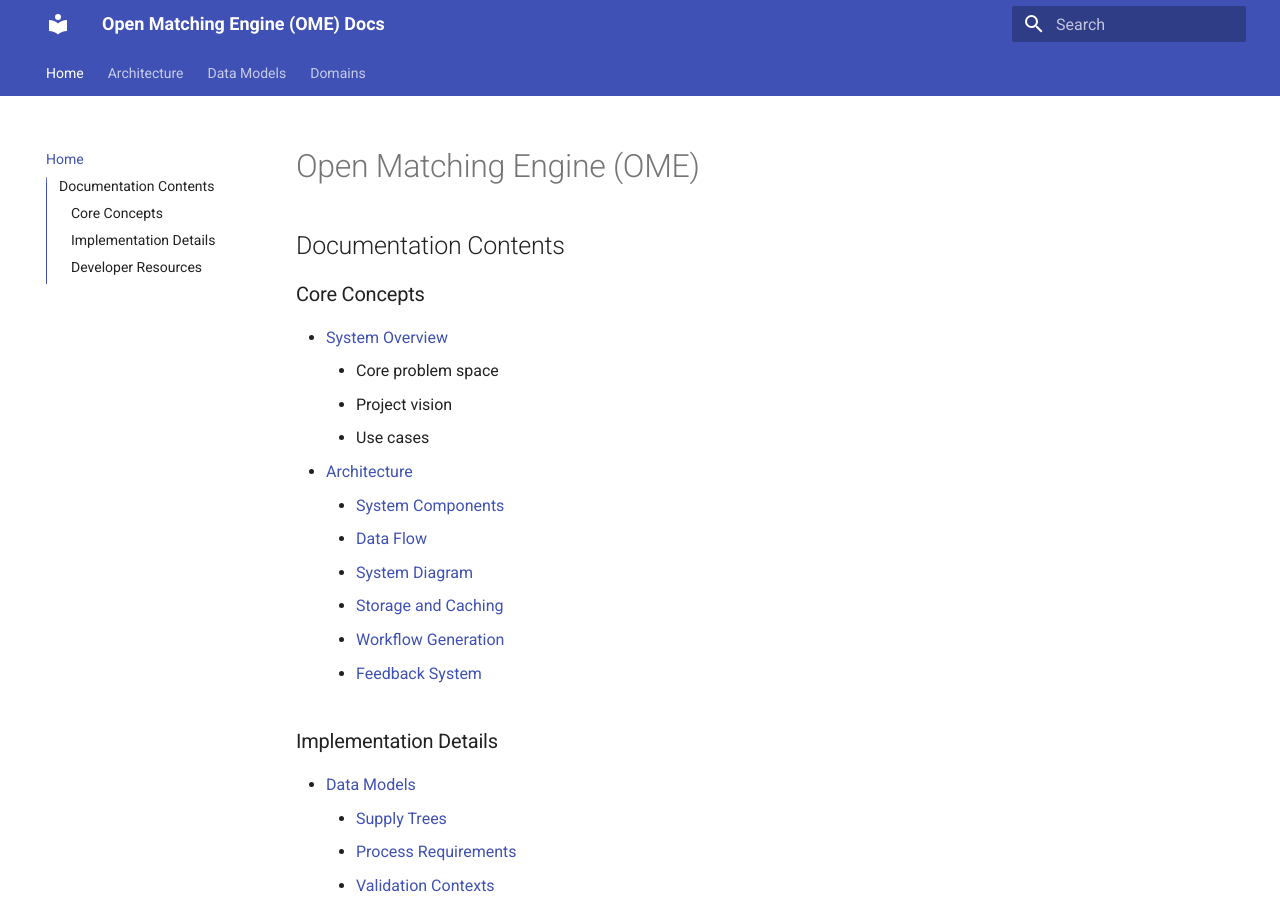
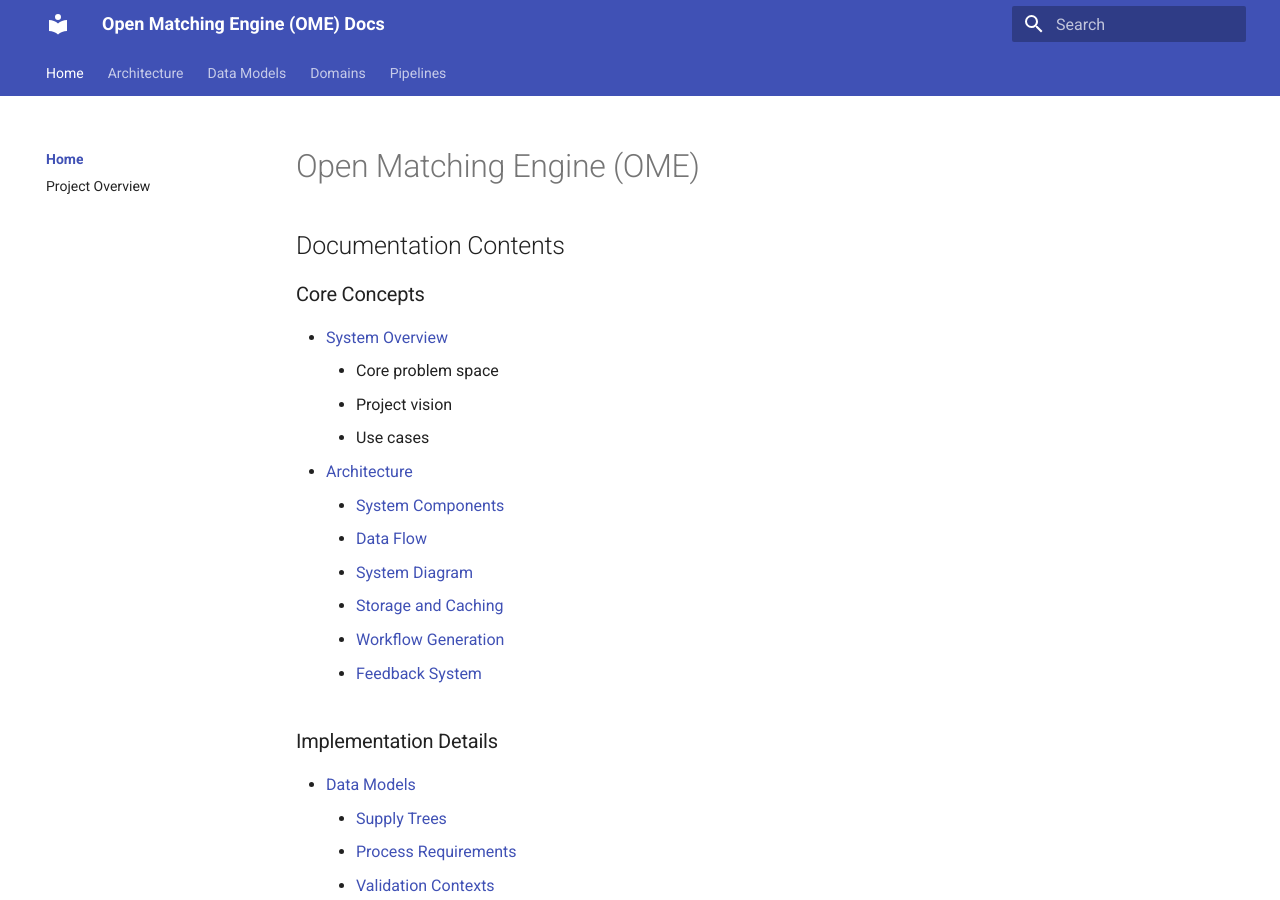
Before and after one commit to helpfulengineering/supply-graph-ai, an MkDocs documentation site: the page built from docs/index.md, in a window 1280 px wide and 900 px high. Built offline with MkDocs 1.6.1 and Material for MkDocs 9.7.7, drawn with Linux system fonts in a browser that asks for light colours; some of the changed lines change nothing that is shown.

Commit message:
mkdocs.yml updates

```diff
--- a/mkdocs.yml
+++ b/mkdocs.yml
@@ -4,6 +4,8 @@
   features:
     - navigation.tabs
     - navigation.sections
+    - navigation.expand
+    - navigation.indexes
     - toc.integrate
     - navigation.top
     - search.suggest
@@ -29,10 +31,25 @@
   - pymdownx.mark
   - attr_list
   - md_in_html
+
 nav:
-  - Home: index.md
-  - Architecture: architecture/index.md
-  - Data Models: models/index.md
+  - Home:
+    - Overview: index.md
+    - Project Overview: overview.md
+  - Architecture:
+    - Overview: architecture/index.md
+    - System Diagram: architecture/system-diagram.md
+    - Data Flow: architecture/data-flow-diagram.md
+    - Workflow Generation: architecture/workflow-generation.md
+  - Data Models:
+    - Overview: models/index.md
+    - Supply Trees: models/supply-tree.md
+    - Process Requirements: models/process.md
+    - Validation Contexts: models/validation.md
+    - OpenKnowHow Documentation: models/okh-docs.md
+    - OpenKnowWhere Documentation: models/okw-docs.md
   - Domains:
     - Manufacturing: domains/manufacturing.md
     - Cooking: domains/cooking.md
+  - Pipelines:
+    - Overview: pipelines/index.md
```
